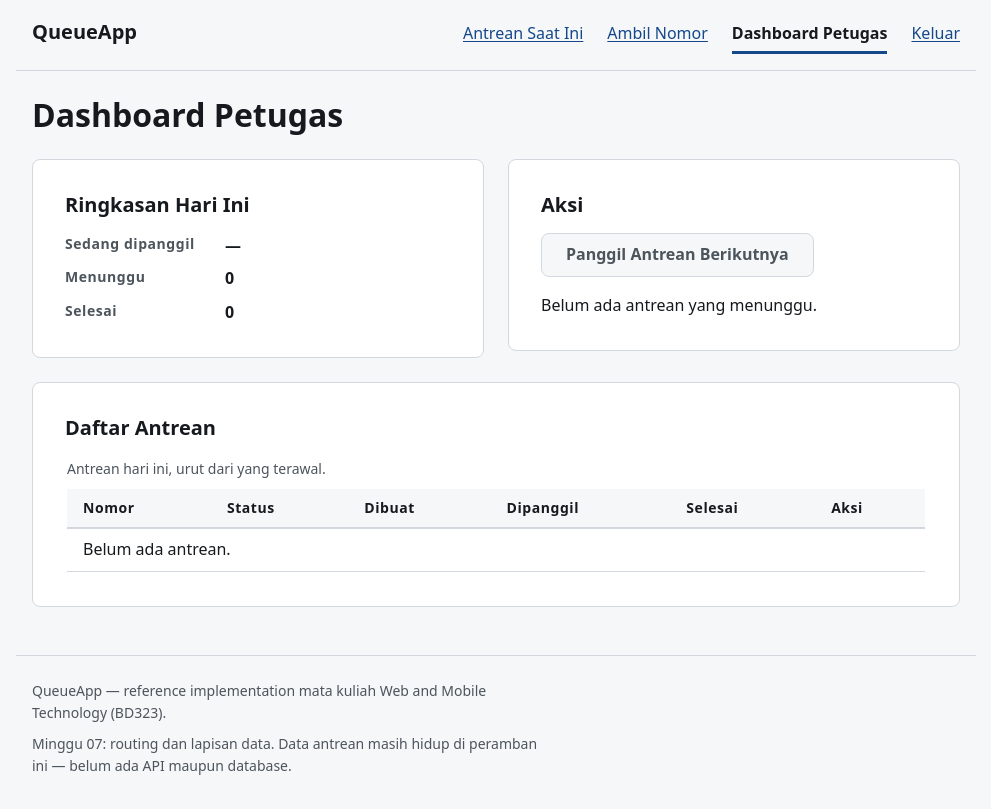
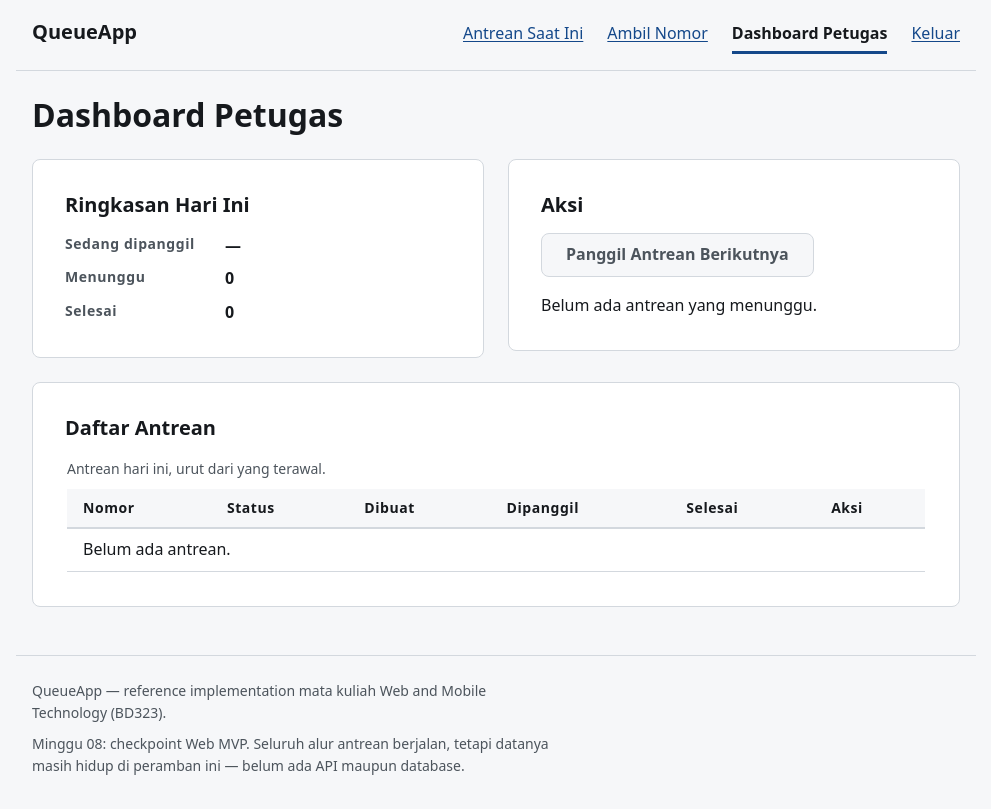
Before and after one commit to DeandraGt/Aplikasi_Antrian, a React (Vite) app in the folder web/: page /admin/dashboard in a window 1280 px wide. Shown: the whole page, without its empty margins (144-1135 px from the left). Built offline with nearby package versions, Linux system fonts and the light colour scheme.

Commit message:
chore: mark the web client as the week 08 checkpoint

```diff
--- a/web/src/pages/AdminDashboardPage.jsx
+++ b/web/src/pages/AdminDashboardPage.jsx
@@ -14,8 +14,7 @@ return (
     <Layout
       judul="Dashboard Petugas"
       petugas
-catatan="Minggu 07: routing dan lapisan data. Data antrean masih hidup di peramban ini — belum
-ada API maupun database."
+      catatan="Minggu 08: checkpoint Web MVP. Seluruh alur antrean berjalan, tetapi datanya masih hidup di peramban ini — belum ada API maupun database."
     >
       <DataState status={status} galat={galat} onCobaLagi={onMuatUlang}>
         <AdminPreview
--- a/web/src/pages/AdminLoginPage.jsx
+++ b/web/src/pages/AdminLoginPage.jsx
@@ -21,8 +21,7 @@ export default function AdminLoginPage() {
   return (
     <Layout
       judul="Masuk sebagai Petugas"
-      catatan="Minggu 07: form ini memeriksa kelengkapan isian, tetapi belum memeriksa kredensial
-sama sekali. Autentikasi sungguhan ditambahkan pada Minggu 13."
+      catatan="Minggu 08: form ini memeriksa kelengkapan isian, tetapi belum memeriksa kredensial sama sekali. Autentikasi sungguhan ditambahkan pada Minggu 13."
     >
       <AdminLogin onMasuk={() => navigasi('/admin/dashboard')} />
       <section aria-labelledby="judul-kesalahan">
--- a/web/src/pages/HomePage.jsx
+++ b/web/src/pages/HomePage.jsx
@@ -9,8 +9,7 @@ export default function HomePage({ status, galat, antrean, nomorSaya, onMuatUlan
   return (
     <Layout
       judul="Antrean Saat Ini"
-      catatan="Minggu 07: routing dan lapisan data. Data antrean masih hidup di peramban ini — belum
-ada API maupun database."
+      catatan="Minggu 08: checkpoint Web MVP. Seluruh alur antrean berjalan, tetapi datanya masih hidup di peramban ini — belum ada API maupun database."
     >
       <DataState status={status} galat={galat} onCobaLagi={onMuatUlang}>
         <QueueDisplay dipanggil={currentCalled(antrean)} menunggu={waitingQueues(antrean)} />
--- a/web/src/pages/NotFoundPage.jsx
+++ b/web/src/pages/NotFoundPage.jsx
@@ -8,27 +8,22 @@ Catatan: yang ditampilkan hanya halaman, bukan status HTTP 404. Server
    tetap mengirim 200 karena yang diminta memang berkas index.html yang sama.
    Membedakan keduanya baru mungkin setelah ada server sungguhan.
    ========================================================================== */
-import { Link } from "react-router-dom";
-import Layout from "../components/Layout.jsx";
+import { Link } from 'react-router-dom';
+import Layout from '../components/Layout.jsx';
+
 export default function NotFoundPage() {
   return (
     <Layout
       judul="Halaman Tidak Ditemukan"
-      catatan="Minggu 07: routing sisi klien. Alamat yang tidak terdaftar berakhir di halaman ini."
+      catatan="Minggu 08: checkpoint Web MVP. Alamat yang tidak terdaftar berakhir di halaman ini."
     >
       <p>Alamat yang Anda buka tidak ada di QueueApp.</p>
       <section aria-labelledby="judul-tujuan">
         <h2 id="judul-tujuan">Mungkin Anda mencari</h2>
         <ul>
-          <li>
-            <Link to="/">Antrean Saat Ini</Link>
-          </li>
-          <li>
-            <Link to="/queue">Ambil Nomor Antrean</Link>
-          </li>
-          <li>
-            <Link to="/admin/login">Masuk sebagai Petugas</Link>
-          </li>
+          <li><Link to="/">Antrean Saat Ini</Link></li>
+          <li><Link to="/queue">Ambil Nomor Antrean</Link></li>
+          <li><Link to="/admin/login">Masuk sebagai Petugas</Link></li>
         </ul>
       </section>
     </Layout>
--- a/web/src/pages/TakeQueuePage.jsx
+++ b/web/src/pages/TakeQueuePage.jsx
@@ -20,7 +20,7 @@ export default function TakeQueuePage({
   return (
     <Layout
       judul="Ambil Nomor Antrean"
-      catatan="Minggu 07: routing dan lapisan data. Nomor dibuat di peramban ini dan belum dikirim ke mana pun."
+      catatan="Minggu 08: checkpoint Web MVP. Nomor dibuat di peramban ini dan belum dikirim ke mana pun."
     >
       <DataState status={status} galat={galat} onCobaLagi={onMuatUlang}>
         <p>
```
Also changed, not shown: web/package.json (+20 -1 lines). Lines whose indentation alone changed are shown as unchanged.
